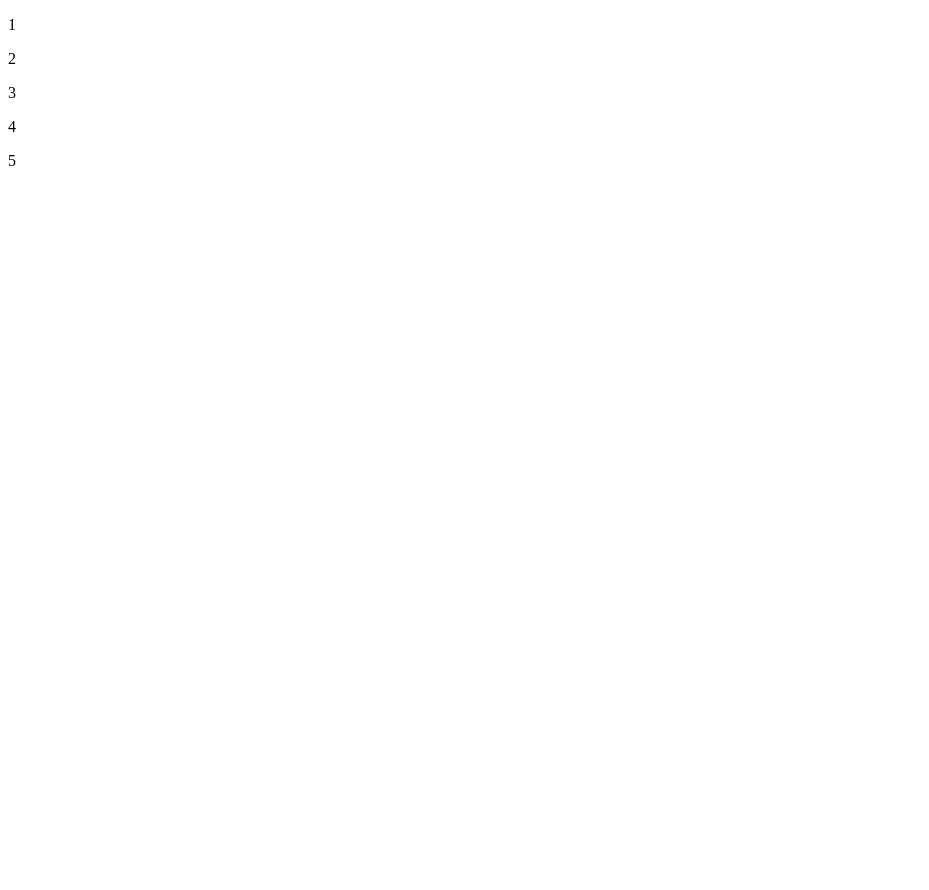
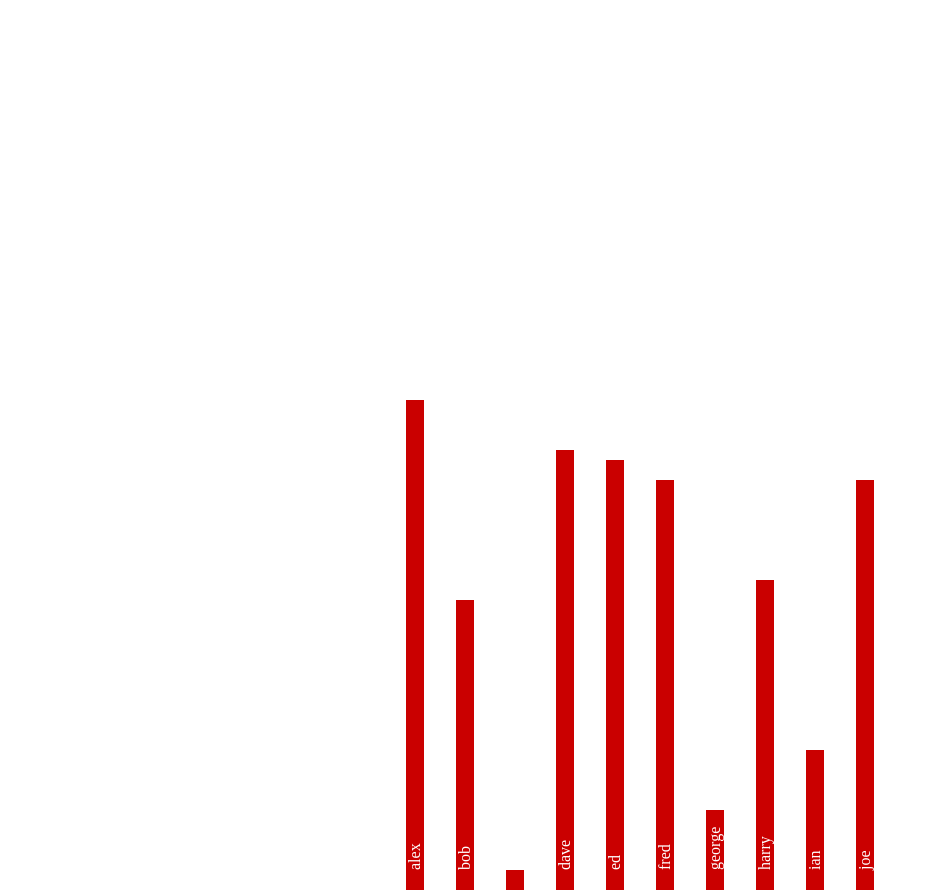
Before and after one commit to MahmoudMuhammedAli/D3.js-playground, a website: page index.html in a window 1280 px wide. Shown: the whole page, without its empty margins (0-929 px from the left). Before the commit the page ends 800 px from the top, so only its background shows below. Drawn offline with nearby package versions, Linux system fonts and the light colour scheme.

Commit message:
simple chart with random data

```diff
--- a/app.js
+++ b/app.js
@@ -1,6 +1,24 @@
-d3.select('.s')
-  .selectAll('p')
-  .data([1,2,3,4,5])
+
+const DUMMY_DATA = [
+  { id: 1, name: "alex", value: (Math.random() * 50).toFixed() },
+  { id: 2, name: "bob", value: (Math.random() * 50).toFixed() },
+  { id: 3, name: "carl", value: (Math.random() * 50).toFixed() },
+  { id: 4, name: "dave", value: (Math.random() * 50).toFixed() },
+  { id: 5, name: "ed", value: (Math.random() * 50).toFixed() },
+  { id: 6, name: "fred", value: (Math.random() * 50).toFixed() },
+  { id: 7, name: "george", value: (Math.random() * 50).toFixed() },
+  { id: 8, name: "harry", value: (Math.random() * 50).toFixed() },
+  { id: 9, name: "ian", value: (Math.random() * 50).toFixed() },
+  { id: 10, name: "joe", value: (Math.random() * 50).toFixed() },
+];
+const cont = d3
+  .select(".s")
+  .selectAll("p")
+  .data(DUMMY_DATA)
   .enter()
-  .append('p')
-  .text(data => data);
+  .append("p")
+  .classed("bar", true)
+  .text((data) => data.name)
+  .style("width", value => `${value.value * 10}px`);
+
+cont.selectAll(".bar").data();
--- a/index.html
+++ b/index.html
@@ -9,6 +9,24 @@
     <title>Document</title>
   </head>
   <body>
+    <style>
+      .bar{
+        background-color: #ca0000;
+        color:white;
+        transition: .2s all ease-in-out;
+        padding-left: 20px;
+
+      }
+
+      .bar:hover{
+        background-color: #ff0000;
+      }
+      .s{
+        display: flex;
+        flex-direction: column;
+        transform: rotate(-90deg);
+      }
+    </style>
     <div class="s"></div>
 
     <script src="app.js" defer></script>
```
